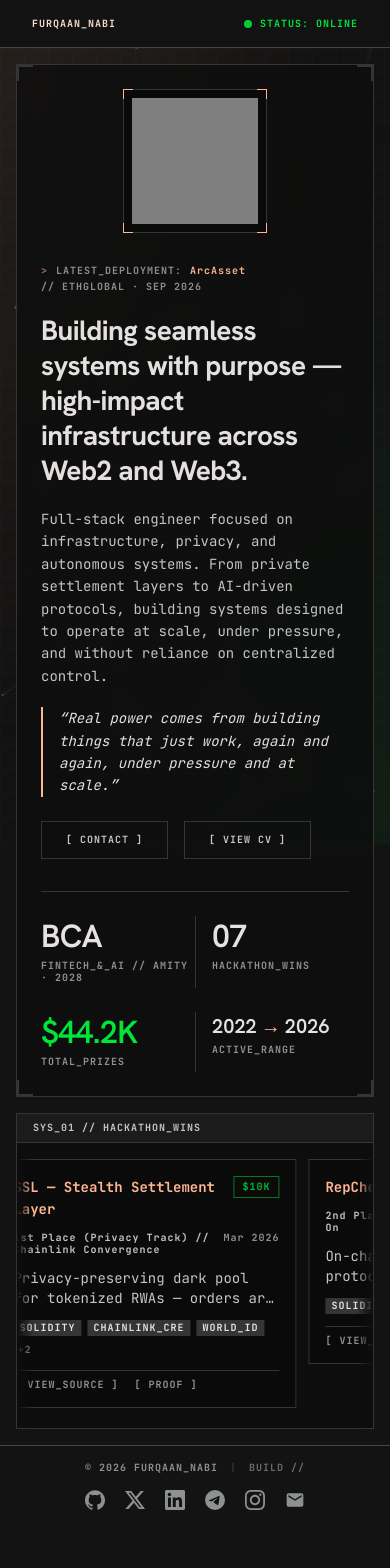
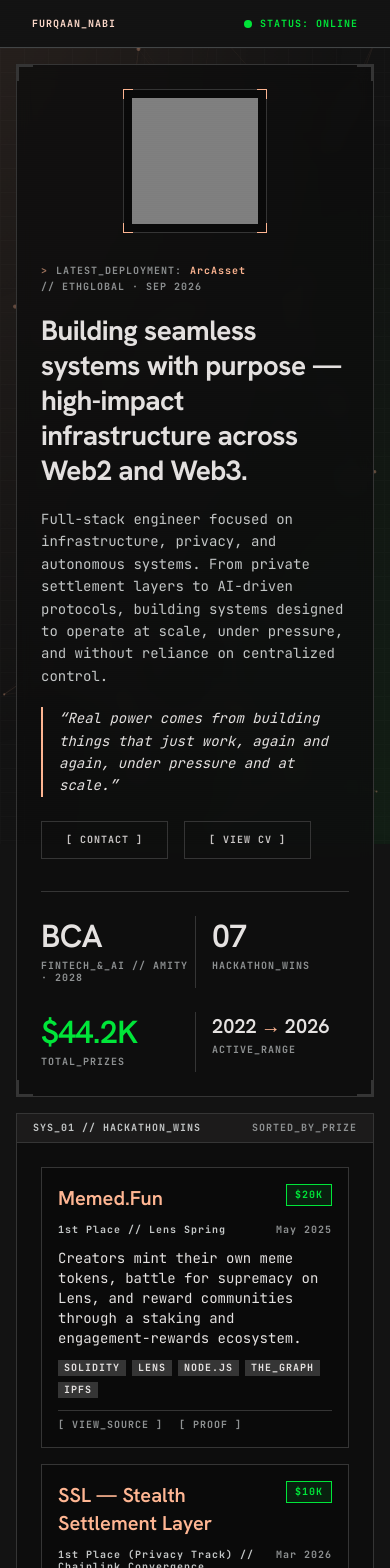
Before and after one commit to furqaannabi/furqaannabi, a Next.js app in the folder web/: page / in a window 390 px wide. Shown: the top 1568 px of the page. Before the commit the page ends 1526 px from the top, so only its background shows below. Built offline with nearby package versions, Linux system fonts and the light colour scheme; grey boxes are pictures that could not be loaded.

Commit message:
Replace mobile wins marquee with a grid
Show all wins in the same grid as desktop: featured cards stacked, the
rest in two columns. Compact cards stack prize and date on phones so they
fit ~170px columns. Drop the unused marquee CSS.

Co-Authored-By: Claude Opus 5.5 <noreply@anthropic.com>

```diff
--- a/web/src/app/globals.css
+++ b/web/src/app/globals.css
@@ -278,14 +278,8 @@ html:has(dialog.project-dialog[open]) {
   }
   .project-dialog[open],
   .project-dialog[open]::backdrop,
-  .bg-glow,
-  .win-marquee-track {
+  .bg-glow {
     animation: none;
-  }
-  .win-marquee {
-    overflow-x: auto;
-    mask-image: none;
-    -webkit-overflow-scrolling: touch;
   }
 }
 
@@ -306,43 +300,7 @@ html:has(dialog.project-dialog[open]) {
   }
 }
 
-.win-marquee {
-  overflow: hidden;
-  padding: 16px 0 20px;
-  mask-image: linear-gradient(
-    90deg,
-    transparent,
-    #000 16px,
-    #000 calc(100% - 16px),
-    transparent
-  );
-}
-.win-marquee-track {
-  display: flex;
-  gap: 12px;
-  width: max-content;
-  padding-inline: 16px;
-  animation: win-marquee 36s linear infinite;
-}
-.win-marquee-track > * {
-  width: min(78vw, 300px);
-  flex-shrink: 0;
-}
-.win-marquee:active .win-marquee-track {
-  animation-play-state: paused;
-}
-html:has(dialog.project-dialog[open]) .win-marquee-track {
-  animation-play-state: paused;
-}
 
-@keyframes win-marquee {
-  from {
-    transform: translateX(0);
-  }
-  to {
-    transform: translateX(-50%);
-  }
-}
 
 @media (max-width: 767px) {
   body:before {
--- a/web/src/app/page.tsx
+++ b/web/src/app/page.tsx
@@ -47,10 +47,16 @@ function WinCard({
 }) {
   return (
     <article
-      className="module-border card-hover bg-[#0A0A0A] p-4 flex flex-col gap-3 group relative h-full"
+      className={`module-border card-hover bg-[#0A0A0A] flex flex-col gap-3 group relative h-full ${
+        featured ? "p-4" : "p-3 sm:p-4"
+      }`}
     >
       <WinDetails win={win} rank={index + 1} total={HACKATHON_WINS.length} />
-      <div className="flex items-start justify-between gap-2">
+      <div
+        className={`flex items-start justify-between gap-2 ${
+          featured ? "" : "max-sm:flex-col"
+        }`}
+      >
         <h3
           className={`${
             featured ? "font-headline-sm text-headline-sm" : "font-body-md text-body-md font-semibold"
@@ -68,7 +74,11 @@ function WinCard({
           {win.prize}
         </span>
       </div>
-      <div className="flex items-start justify-between gap-2">
+      <div
+        className={`flex items-start justify-between gap-2 ${
+          featured ? "" : "max-sm:flex-col max-sm:gap-1"
+        }`}
+      >
         <span className="font-label-caps text-label-caps text-on-surface-variant">
           {`${win.placement} // ${win.event}`}
         </span>
@@ -98,7 +108,7 @@ function WinCard({
           </span>
         )}
       </div>
-      <div className="mt-auto pt-2 border-t border-surface-variant font-label-caps text-label-caps text-outline flex flex-wrap gap-4 relative z-10">
+      <div className="mt-auto pt-2 border-t border-surface-variant font-label-caps text-label-caps text-outline flex flex-wrap gap-x-4 gap-y-1 relative z-10">
         <a
           href={win.href}
           target="_blank"
@@ -322,11 +332,11 @@ export default function Home() {
               <span className="font-label-caps text-label-caps text-on-surface-variant">
                 SYS_01 // HACKATHON_WINS
               </span>
-              <span className="font-label-caps text-label-caps text-outline hidden md:inline">
+              <span className="font-label-caps text-label-caps text-outline">
                 SORTED_BY_PRIZE
               </span>
             </div>
-            <div className="hidden md:flex md:flex-col gap-gutter p-module-padding">
+            <div className="flex flex-col gap-gutter p-module-padding">
               {/* Featured wins */}
               <div className="grid grid-cols-1 md:grid-cols-3 gap-gutter">
                 {FEATURED_WINS.map((win, i) => (
@@ -335,21 +345,9 @@ export default function Home() {
               </div>
 
               {/* Remaining wins */}
-              <div className="grid grid-cols-1 sm:grid-cols-2 lg:grid-cols-4 gap-gutter">
+              <div className="grid grid-cols-2 lg:grid-cols-4 gap-gutter">
                 {COMPACT_WINS.map((win, i) => (
                   <WinCard key={win.name} win={win} index={i + FEATURED_COUNT} />
-                ))}
-              </div>
-            </div>
-
-            <div className="win-marquee md:hidden" aria-label="Hackathon wins">
-              <div className="win-marquee-track">
-                {[...WINS_BY_PRIZE, ...WINS_BY_PRIZE].map((win, i) => (
-                  <WinCard
-                    key={`${win.name}-${i}`}
-                    win={win}
-                    index={i % WINS_BY_PRIZE.length}
-                  />
                 ))}
               </div>
             </div>
```
